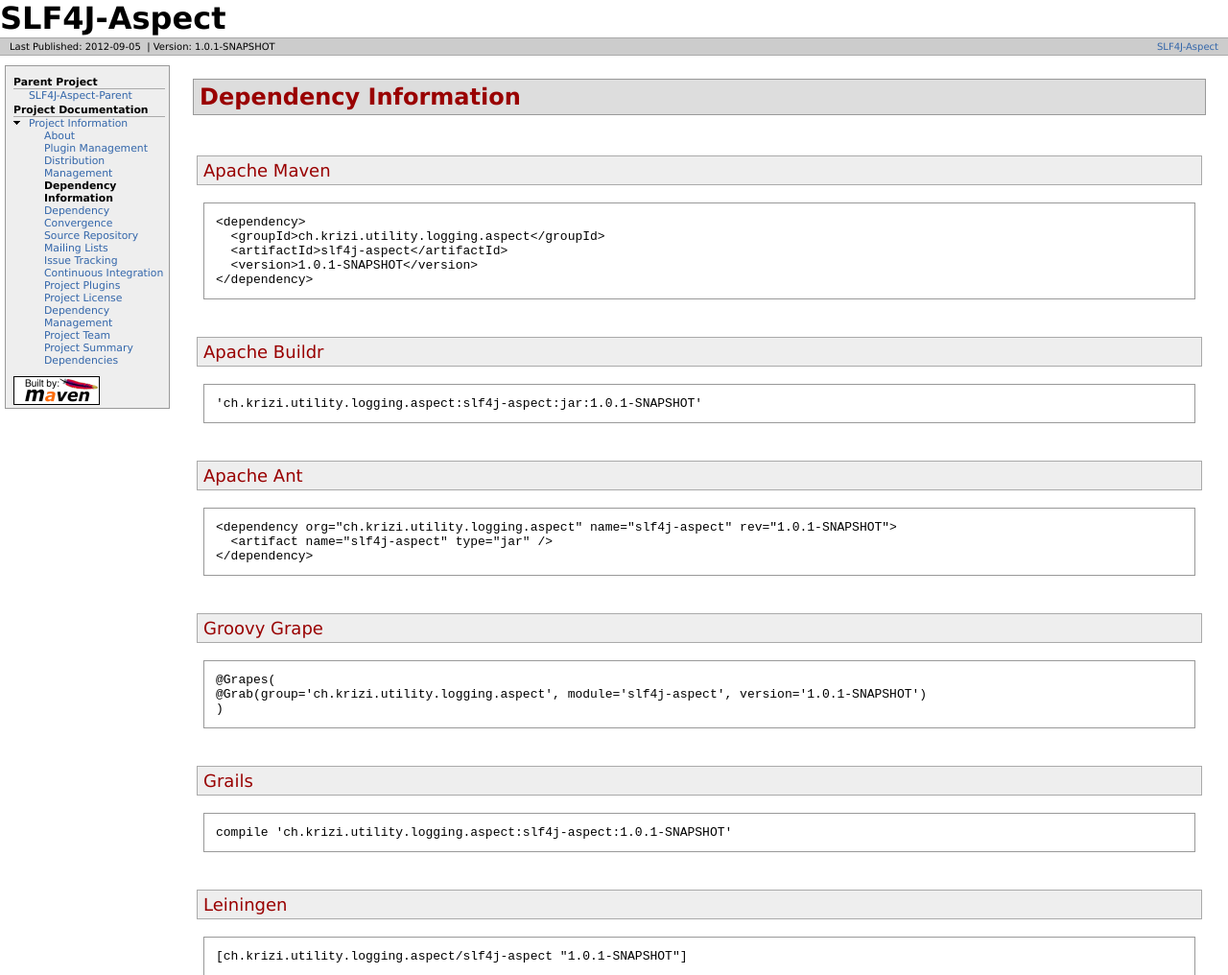
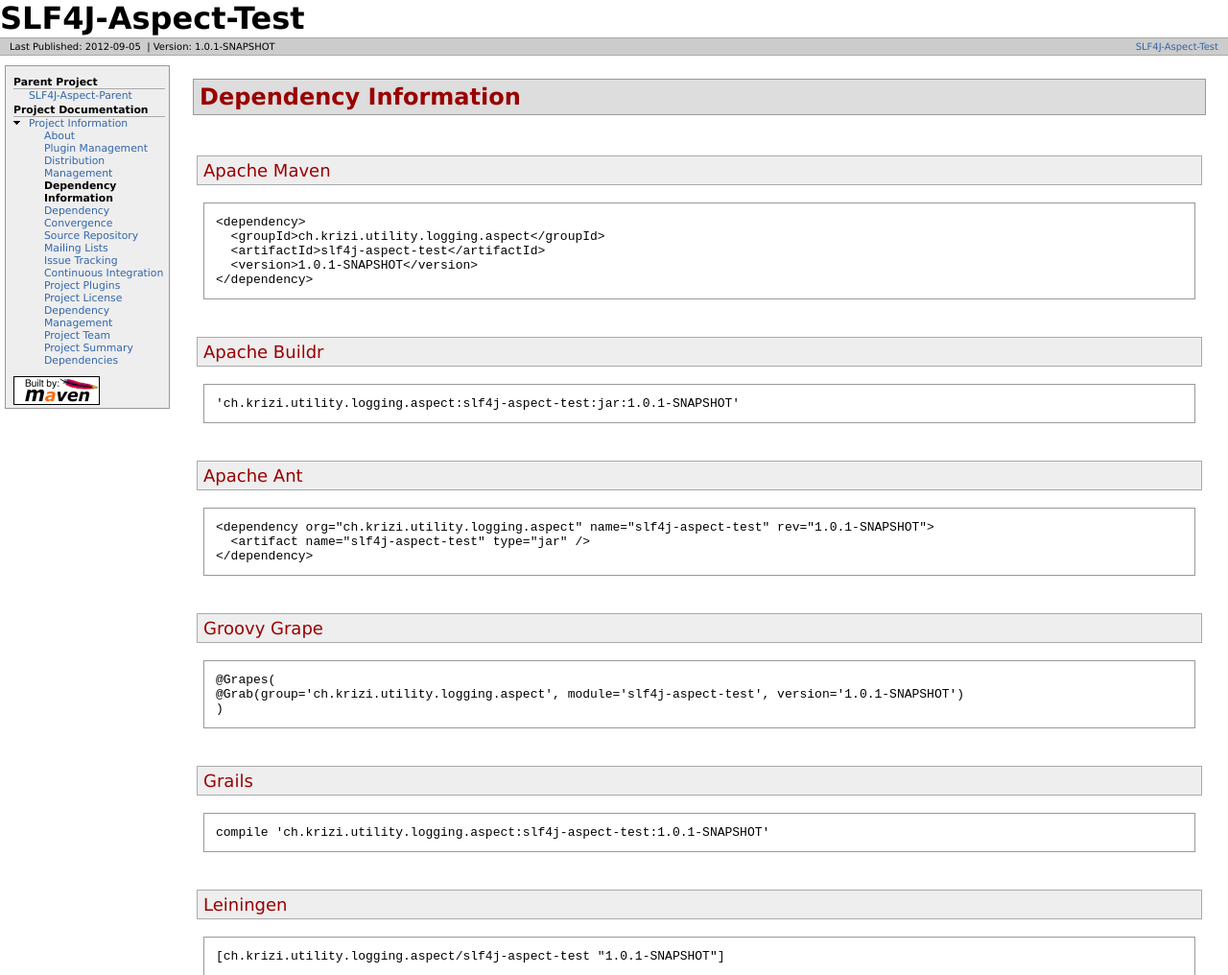
Before and after one commit to krizi/slf4j-aspect, a plain HTML site: page mvn-site/dependency-info.html in a window 1280 px wide. Shown: the top 1016 px of the page at 96% size. Drawn offline with Linux system fonts and the light colour scheme.

Commit message:
Generated site for SLF4J-Aspect-Test 							1.0.1-SNAPSHOT

```diff
--- a/mvn-site/dependency-info.html
+++ b/mvn-site/dependency-info.html
@@ -17,7 +17,7 @@
   <body class="composite">
     <div id="banner">
                     <div id="bannerLeft">
-                SLF4J-Aspect
+                SLF4J-Aspect-Test
                 </div>
                     <div class="clear">
         <hr/>
@@ -30,7 +30,7 @@
         <span id="publishDate">Last Published: 2012-09-05</span>
                   &nbsp;| <span id="projectVersion">Version: 1.0.1-SNAPSHOT</span>
                       </div>
-            <div class="xright">                    <a href="./" title="SLF4J-Aspect">SLF4J-Aspect</a>
+            <div class="xright">                    <a href="./" title="SLF4J-Aspect-Test">SLF4J-Aspect-Test</a>
 
 
       </div>
@@ -112,13 +112,13 @@
       <div id="contentBox">
         <div class="section"><h2>Dependency Information<a name="Dependency_Information"></a></h2><a name="Dependency_Information"></a><div class="section"><h3>Apache Maven<a name="Apache_Maven"></a></h3><a name="Apache_Maven"></a><div class="source"><pre>&lt;dependency&gt;
   &lt;groupId&gt;ch.krizi.utility.logging.aspect&lt;/groupId&gt;
-  &lt;artifactId&gt;slf4j-aspect&lt;/artifactId&gt;
+  &lt;artifactId&gt;slf4j-aspect-test&lt;/artifactId&gt;
   &lt;version&gt;1.0.1-SNAPSHOT&lt;/version&gt;
-&lt;/dependency&gt;</pre></div></div><div class="section"><h3>Apache Buildr<a name="Apache_Buildr"></a></h3><a name="Apache_Buildr"></a><div class="source"><pre>'ch.krizi.utility.logging.aspect:slf4j-aspect:jar:1.0.1-SNAPSHOT'</pre></div></div><div class="section"><h3>Apache Ant<a name="Apache_Ant"></a></h3><a name="Apache_Ant"></a><div class="source"><pre>&lt;dependency org=&quot;ch.krizi.utility.logging.aspect&quot; name=&quot;slf4j-aspect&quot; rev=&quot;1.0.1-SNAPSHOT&quot;&gt;
-  &lt;artifact name=&quot;slf4j-aspect&quot; type=&quot;jar&quot; /&gt;
+&lt;/dependency&gt;</pre></div></div><div class="section"><h3>Apache Buildr<a name="Apache_Buildr"></a></h3><a name="Apache_Buildr"></a><div class="source"><pre>'ch.krizi.utility.logging.aspect:slf4j-aspect-test:jar:1.0.1-SNAPSHOT'</pre></div></div><div class="section"><h3>Apache Ant<a name="Apache_Ant"></a></h3><a name="Apache_Ant"></a><div class="source"><pre>&lt;dependency org=&quot;ch.krizi.utility.logging.aspect&quot; name=&quot;slf4j-aspect-test&quot; rev=&quot;1.0.1-SNAPSHOT&quot;&gt;
+  &lt;artifact name=&quot;slf4j-aspect-test&quot; type=&quot;jar&quot; /&gt;
 &lt;/dependency&gt;</pre></div></div><div class="section"><h3>Groovy Grape<a name="Groovy_Grape"></a></h3><a name="Groovy_Grape"></a><div class="source"><pre>@Grapes(
-@Grab(group='ch.krizi.utility.logging.aspect', module='slf4j-aspect', version='1.0.1-SNAPSHOT')
-)</pre></div></div><div class="section"><h3>Grails<a name="Grails"></a></h3><a name="Grails"></a><div class="source"><pre>compile 'ch.krizi.utility.logging.aspect:slf4j-aspect:1.0.1-SNAPSHOT'</pre></div></div><div class="section"><h3>Leiningen<a name="Leiningen"></a></h3><a name="Leiningen"></a><div class="source"><pre>[ch.krizi.utility.logging.aspect/slf4j-aspect &quot;1.0.1-SNAPSHOT&quot;]</pre></div></div><div class="section"><h3>SBT<a name="SBT"></a></h3><a name="SBT"></a><div class="source"><pre>libraryDependencies += &quot;ch.krizi.utility.logging.aspect&quot; %% &quot;slf4j-aspect&quot; % &quot;1.0.1-SNAPSHOT&quot;</pre></div></div></div>
+@Grab(group='ch.krizi.utility.logging.aspect', module='slf4j-aspect-test', version='1.0.1-SNAPSHOT')
+)</pre></div></div><div class="section"><h3>Grails<a name="Grails"></a></h3><a name="Grails"></a><div class="source"><pre>compile 'ch.krizi.utility.logging.aspect:slf4j-aspect-test:1.0.1-SNAPSHOT'</pre></div></div><div class="section"><h3>Leiningen<a name="Leiningen"></a></h3><a name="Leiningen"></a><div class="source"><pre>[ch.krizi.utility.logging.aspect/slf4j-aspect-test &quot;1.0.1-SNAPSHOT&quot;]</pre></div></div><div class="section"><h3>SBT<a name="SBT"></a></h3><a name="SBT"></a><div class="source"><pre>libraryDependencies += &quot;ch.krizi.utility.logging.aspect&quot; %% &quot;slf4j-aspect-test&quot; % &quot;1.0.1-SNAPSHOT&quot;</pre></div></div></div>
       </div>
     </div>
     <div class="clear">
```
Also changed, not shown: mvn-site/dependencies.html (+5 -5 lines), mvn-site/dependency-convergence.html (+2 -2 lines), mvn-site/dependency-management.html (+2 -2 lines), mvn-site/distribution-management.html (+2 -2 lines), mvn-site/index.html (+3 -3 lines), mvn-site/integration.html (+2 -2 lines), mvn-site/issue-tracking.html (+2 -2 lines), mvn-site/license.html (+2 -2 lines), mvn-site/mail-lists.html (+2 -2 lines), mvn-site/plugin-management.html (+2 -2 lines), mvn-site/plugins.html (+3 -3 lines), mvn-site/project-info.html (+3 -3 lines), mvn-site/project-summary.html (+3 -3 lines), mvn-site/source-repository.html (+3 -3 lines), 1 more files.
